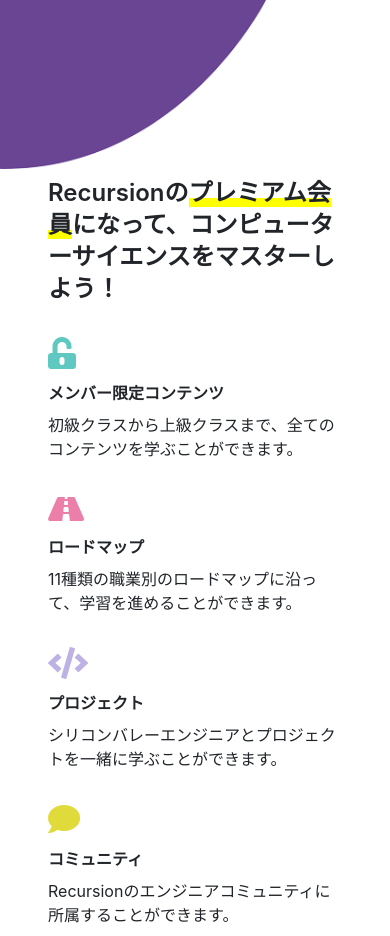
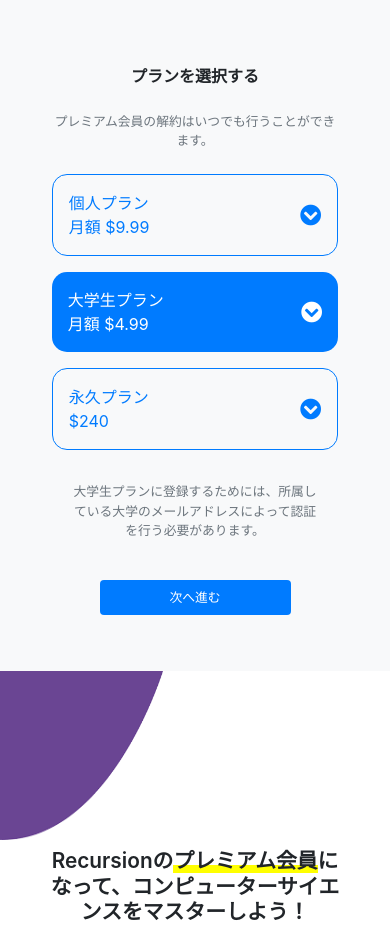
Before and after one commit to Makoto87/Choose-Plan-Page, a plain HTML site: page index.html in a window 390 px wide. Shown: the top 936 px of the page. Drawn offline with nearby package versions, Linux system fonts and the light colour scheme.

Commit message:
fix design

```diff
--- a/index.html
+++ b/index.html
@@ -15,12 +15,15 @@
 
   <div class="container row mw-100 m-0 p-0 main-height">
 
-    <!-- 左側 -->
-    <div class="container bg-white col-12 col-lg-6 p-0">
-      <img class="fit-size" src="img/background-top.png" alt="">
+    <!-- 左側（下側） -->
+    <div class="container bg-white col-12 col-lg-6 order-2 order-lg-1 text-center text-sm-left p-0">
+      <div class="d-flex">
+        <img class="fit-size text-left col-5 p-0" src="img/background-top.png" alt="">
+        <div class="col-7 p-0"></div>
+      </div>
 
       <div class="h4 little-bold justify-content-start mx-0 py-2 px-5">
-        <span class="textLine">Recursionの<span class="underLine">プレミアム会員</span>になって、</span><span class="textLine">コンピューターサイエンスをマスターしよう！</span>
+        Recursionの<span class="underLine">プレミアム会員</span>になって、<br class="d-none d-sm-block">コンピューターサイエンスをマスターしよう！</br>
       </div>
 
       <!-- 4つの説明 -->
@@ -56,7 +59,7 @@
 
       <!-- 下の部分 -->
       <div class="d-flex p-0">
-        <div class="col-8 d-flex align-items-center mx-0 p-5">
+        <div class="col-8 d-flex align-items-center mx-0 p-3 p-sm-5">
           <i class="text-primary fas fa-chevron-left mr-1"></i>
           <div class="text-primary">前のページに戻る</div>
         </div>
@@ -68,14 +71,14 @@
 
     </div>
 
-    <!-- 右側 -->
-    <div class="d-flex flex-column justify-content-center align-items-center bg-light col-12 col-lg-6 p-0">
+    <!-- 右側（上側） -->
+    <div class="d-flex flex-column justify-content-center align-items-center bg-light col-12 col-lg-6 order-1 order-lg-1 py-5 px-1 p-lg-0">
 
       <div class="text-center font-weight-bold m-3">プランを選択する</div>
       <div class="text-center text-muted little-font w-75 m-2">プレミアム会員の解約はいつでも行うことができます。</div>
 
       <!-- 各プラン -->
-      <div class="d-flex flex-column my-2 w-75">
+      <div class="d-flex flex-column my-2 w-75 p-sm-3 px-md-5">
 
         <!-- 個人プラン -->
         <div class="container d-flex text-primary border border-primary radius w-100 my-2 p-3">
--- a/styles.css
+++ b/styles.css
@@ -43,24 +43,15 @@
 
 
 /* レスポンシブルデザイン用*/
-@media (max-width: 543px) {
+@media (max-width: 575px) {
   .h4 {
-    line-height: 2rem;
-  }
-}
-
-@media (min-width: 544px) {
-  textLine {
-    display: inline-block;
+    line-height: 1.6rem;
+    font-size: 1.3rem;
   }
 }
 
 
-@media (min-width: 768px) {
-  /* .textLine {
-    display: inline-block;
-  } */
-}
+
 @media (min-width: 992px) {
 
 }
```
